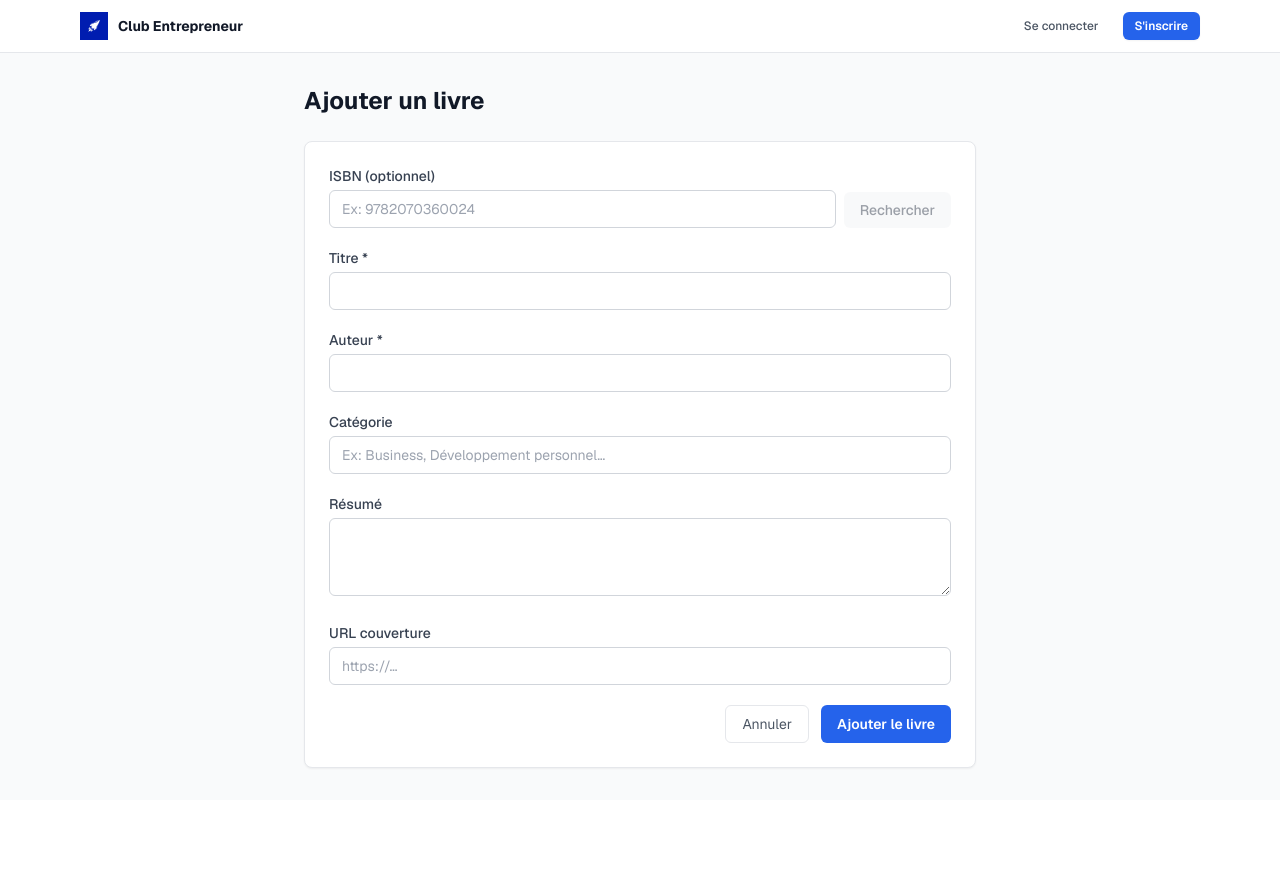
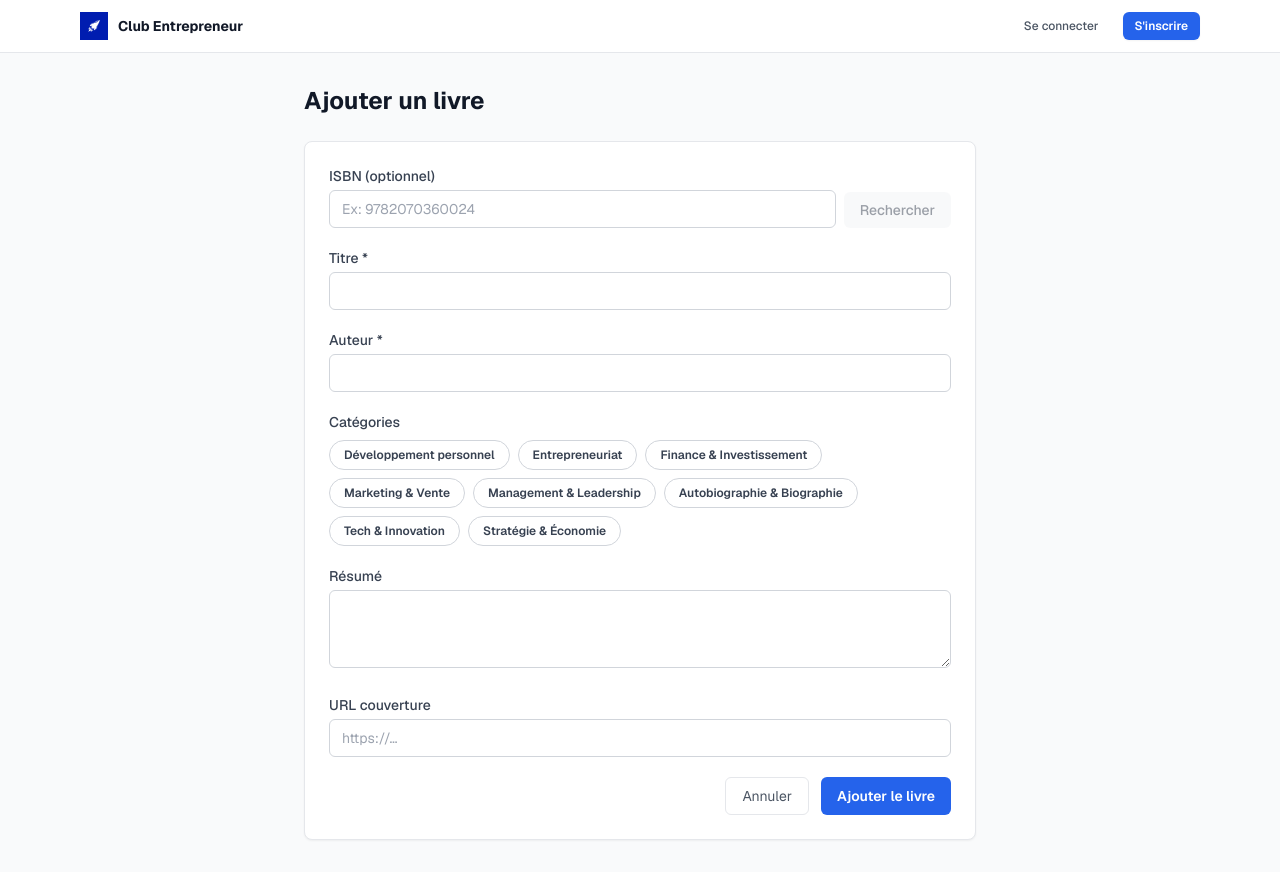
Before and after one commit to MaximeFARRE/club-entrepreneur-library-v2, a Next.js app: page /ajouter in a window 1280 px wide. Before the commit the page ends 800 px from the top, so only its background shows below. Built offline with nearby package versions, Linux system fonts and the light colour scheme; no server answers.

Commit message:
feat: replace free-text category with tag selector in book addition form

```diff
--- a/src/app/(app)/ajouter/AjouterForm.tsx
+++ b/src/app/(app)/ajouter/AjouterForm.tsx
@@ -3,6 +3,7 @@
 import { useState, useTransition } from "react";
 import { isbnLookupAction, addBookAction } from "./actions";
 import Link from "next/link";
+import { CATEGORIES_PREDEFINIES } from "@/lib/constants";
 
 export default function AjouterForm() {
   const [isbn, setIsbn] = useState("");
@@ -32,6 +33,20 @@ export default function AjouterForm() {
     });
   }
 
+  const selectedCategories = fields.categorie
+    ? fields.categorie.split(", ").filter(Boolean)
+    : [];
+
+  const toggleCategory = (cat: string) => {
+    let nextCategories;
+    if (selectedCategories.includes(cat)) {
+      nextCategories = selectedCategories.filter((c) => c !== cat);
+    } else {
+      nextCategories = [...selectedCategories, cat];
+    }
+    setFields((f) => ({ ...f, categorie: nextCategories.join(", ") }));
+  };
+
   return (
     <form action={addBookAction} className="space-y-5">
       <div className="flex gap-2">
@@ -60,13 +75,29 @@ export default function AjouterForm() {
       <Field label="Titre *" name="titre" value={fields.titre} onChange={(v) => setFields((f) => ({ ...f, titre: v }))} required />
       <Field label="Auteur *" name="auteur" value={fields.auteur} onChange={(v) => setFields((f) => ({ ...f, auteur: v }))} required />
 
-      <Field
-        label="Catégorie"
-        name="categorie"
-        value={fields.categorie}
-        onChange={(v) => setFields((f) => ({ ...f, categorie: v }))}
-        placeholder="Ex: Business, Développement personnel…"
-      />
+      <div className="space-y-2">
+        <label className="block text-sm font-medium text-gray-700">Catégories</label>
+        <div className="flex flex-wrap gap-2">
+          {CATEGORIES_PREDEFINIES.map((cat) => {
+            const isSelected = selectedCategories.includes(cat);
+            return (
+              <button
+                key={cat}
+                type="button"
+                onClick={() => toggleCategory(cat)}
+                className={`rounded-full px-3.5 py-1.5 text-xs font-semibold border transition-all duration-200 ${
+                  isSelected
+                    ? "bg-blue-600 border-blue-600 text-white shadow-sm hover:bg-blue-700"
+                    : "bg-white border-gray-300 text-gray-700 hover:bg-gray-50 hover:text-gray-900"
+                }`}
+              >
+                {cat}
+              </button>
+            );
+          })}
+        </div>
+        <input type="hidden" name="categorie" value={fields.categorie} />
+      </div>
 
 
       <Field
```
